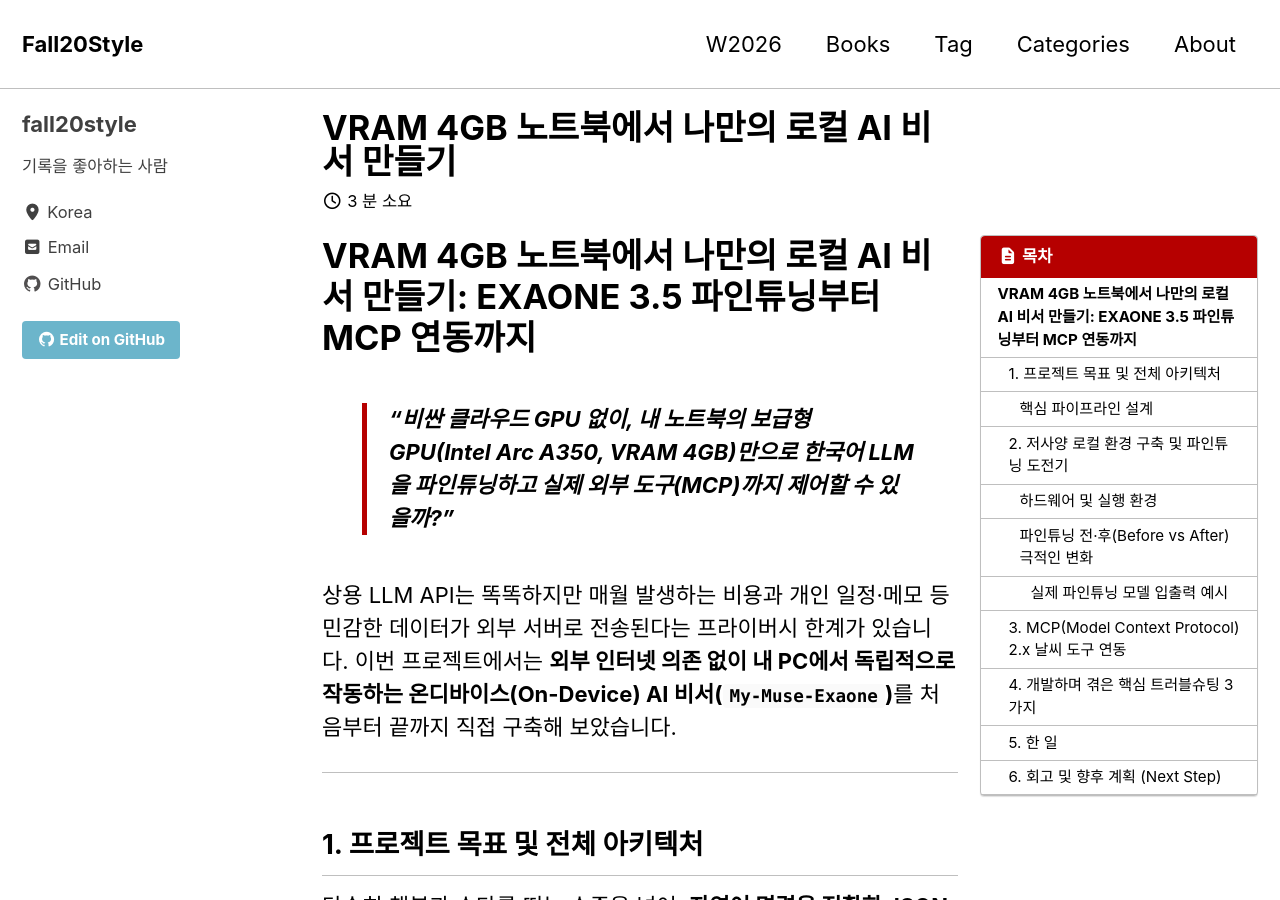
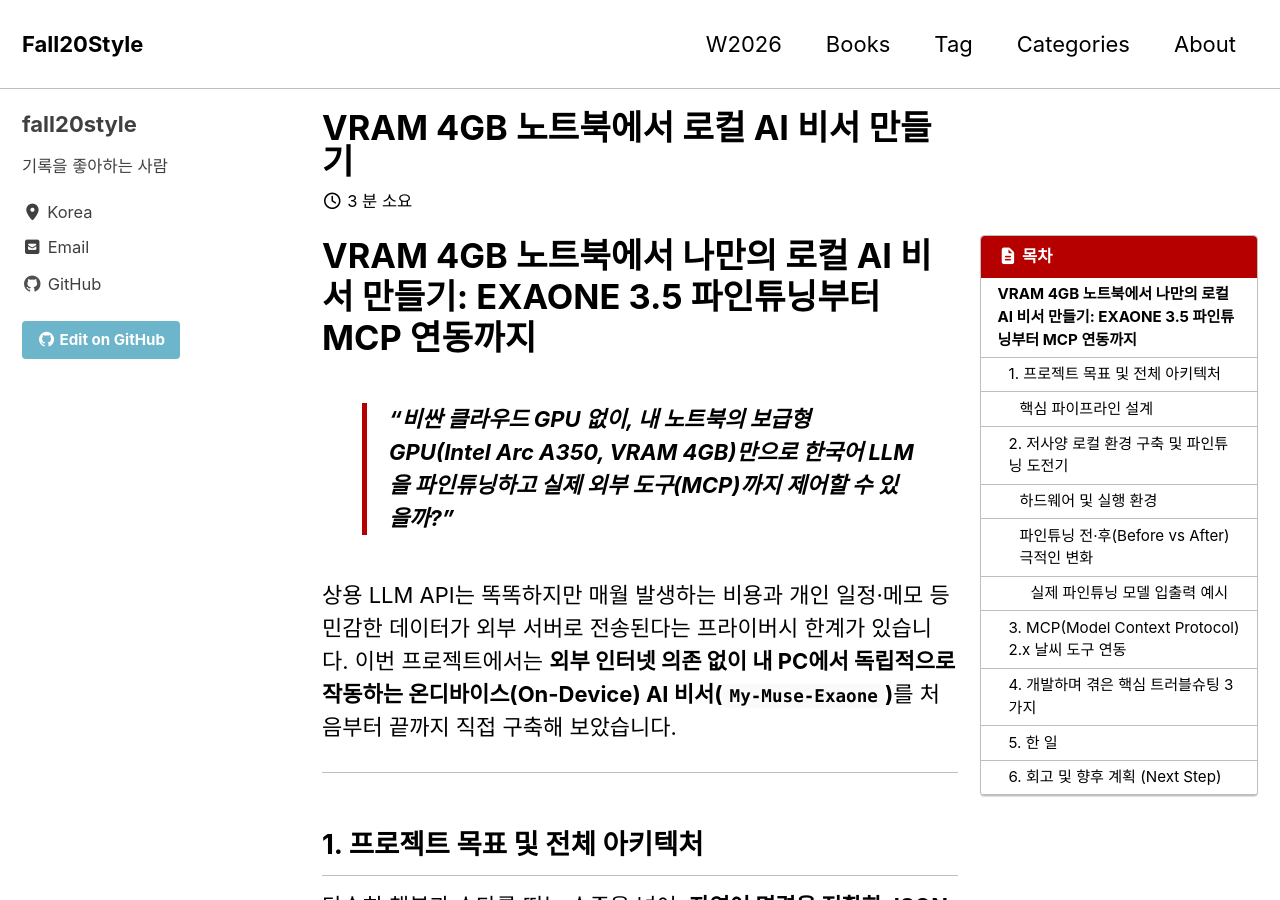
Before and after one commit to fall20style/fall20style.github.io, a Jekyll site: the page built from _posts/2026-11-14-my-muse-local.md, in a window 1280 px wide and 900 px high. Built offline with Jekyll 4.4.1, drawn with Linux system fonts in a browser that asks for light colours; cached includes are drawn as plain includes.

Commit message:
Update 2026-11-14-my-muse-local.md

```diff
--- a/_posts/2026-11-14-my-muse-local.md
+++ b/_posts/2026-11-14-my-muse-local.md
@@ -1,5 +1,5 @@
 ---
-title: VRAM 4GB 노트북에서 나만의 로컬 AI 비서 만들기
+title: VRAM 4GB 노트북에서 로컬 AI 비서 만들기
 layout: single
 author_profile: true
 read_time: true
```
